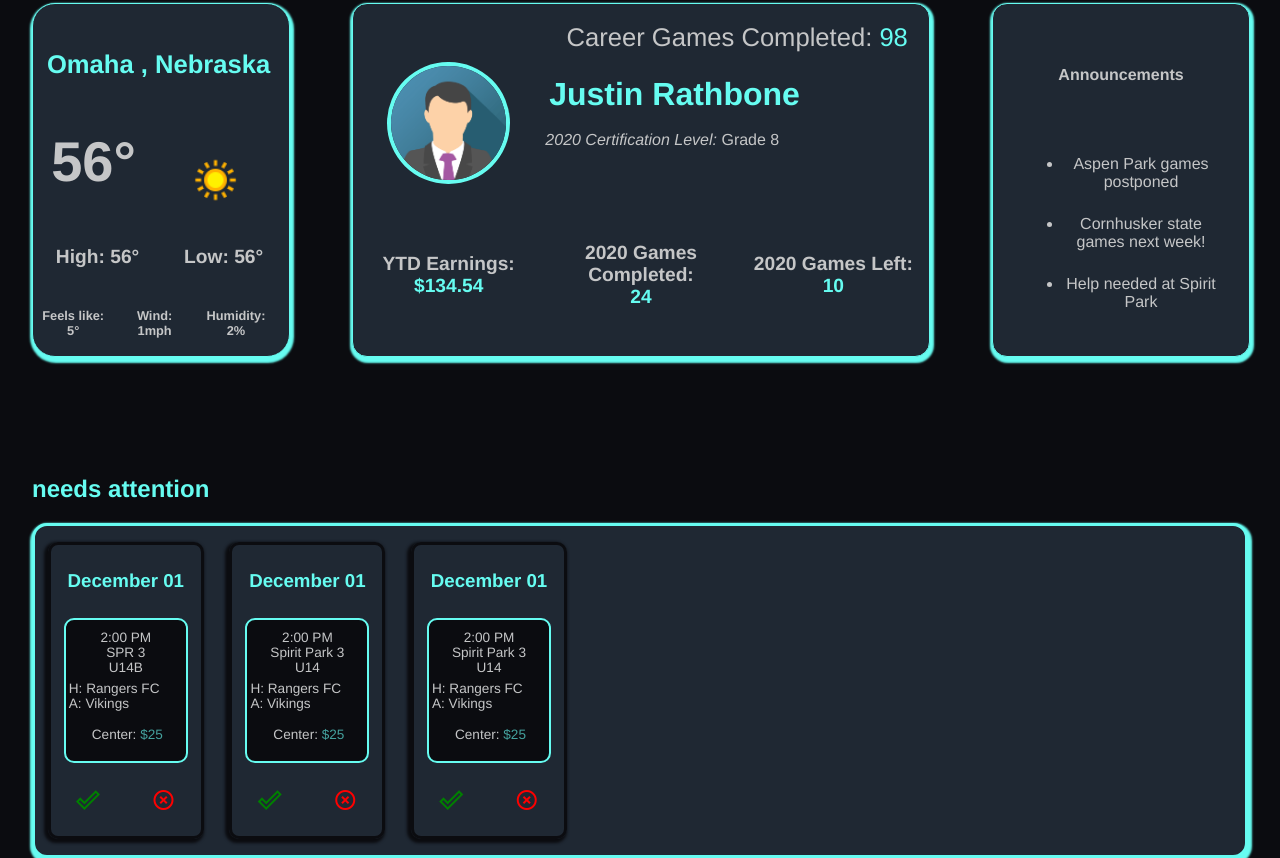
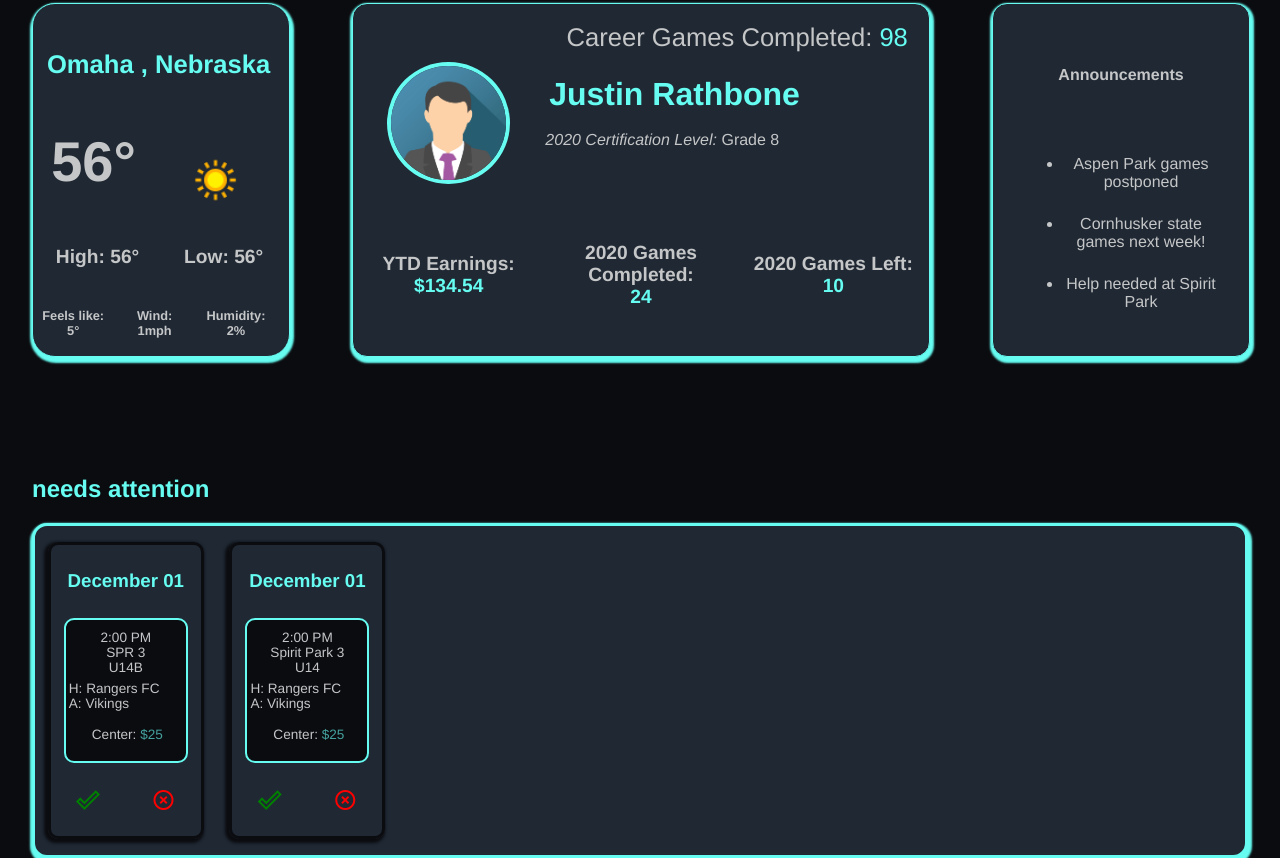
Before and after one commit to JRathbone/myrefapplication, an Angular app in the folder myrefapplication/: page / in a window 1280 px wide. Shown: the part 137-995 px from the top of the page. Built offline with nearby package versions, Linux system fonts and the light colour scheme; a web font is replaced by a local one.

Commit message:
assigned games array is filtered properly on screen

```diff
--- a/myrefapplication/src/app/Components/assigned-games/assigned-games.component.css
+++ b/myrefapplication/src/app/Components/assigned-games/assigned-games.component.css
@@ -49,6 +49,7 @@
 
 
 
+
 @media only screen and (max-width: 770px) {
     .assignedGamesContainer{
         justify-content: center;
--- a/myrefapplication/src/app/Components/assigned-games/assigned-games.component.html
+++ b/myrefapplication/src/app/Components/assigned-games/assigned-games.component.html
@@ -1,8 +1,9 @@
 <div class="componentContainer">
     <h2 style="color: #66fcf1;">needs attention</h2>
   <div class="assignedGamesContainer">
-    <mat-grid-list cols="2" rowHeight="9vh" *ngFor="let game of assignedGames">
-      <mat-grid-tile colspan="2" rowspan="1">
+    <mat-grid-list cols="2" rowHeight="9vh" *ngFor="let game of assignedGames" class="gameTile">
+
+      <mat-grid-tile colspan="2" rowspan="1" >
         <h3 style="color: #66fcf1;">{{game.gameDate | date:'LLLL dd'}}</h3>
       </mat-grid-tile>
       <mat-grid-tile colspan="2" rowspan="2">
--- a/myrefapplication/src/app/Components/assigned-games/assigned-games.component.ts
+++ b/myrefapplication/src/app/Components/assigned-games/assigned-games.component.ts
@@ -17,8 +17,10 @@ export class AssignedGamesComponent implements OnInit {
   }
 
   ngOnInit(): void {
-     this.assignedGames = this.scheduleService.getSchedule();
-     console.log(this.assignedGames);
+     this.assignedGames = this.scheduleService.getSchedule().filter(game => game.hasBeenApprovedOrDeclined == false);
+
   }
 
+
+
 }
--- a/myrefapplication/src/app/app.module.ts
+++ b/myrefapplication/src/app/app.module.ts
@@ -9,6 +9,7 @@ import { MatGridListModule } from '@angular/material/grid-list';
 import { LandingComponent } from '../app/Components/landing/landing.component';
 import { HttpClientModule } from '@angular/common/http';
 import { AssignedGamesComponent } from './Components/assigned-games/assigned-games.component';
+import { MatButtonModule} from '@angular/material/button';
 
 @NgModule({
   declarations: [
@@ -23,7 +24,8 @@ import { AssignedGamesComponent } from './Components/assigned-games/assigned-gam
     BrowserAnimationsModule,
     MatIconModule,
     MatGridListModule,
-    HttpClientModule
+    HttpClientModule,
+    MatButtonModule
 
   ],
   providers: [],
--- a/myrefapplication/src/app/backend/schedule.service.ts
+++ b/myrefapplication/src/app/backend/schedule.service.ts
@@ -53,7 +53,7 @@ export class scheduleService
                  "notes": "bad parents",
                  "numYellowCards": 1,
                  "numRedCards": 2,
-                 "hasBeenApprovedOrDeclined": false,
+                 "hasBeenApprovedOrDeclined": true,
                  "hasBeenCompleted": false
              },
              {
```
